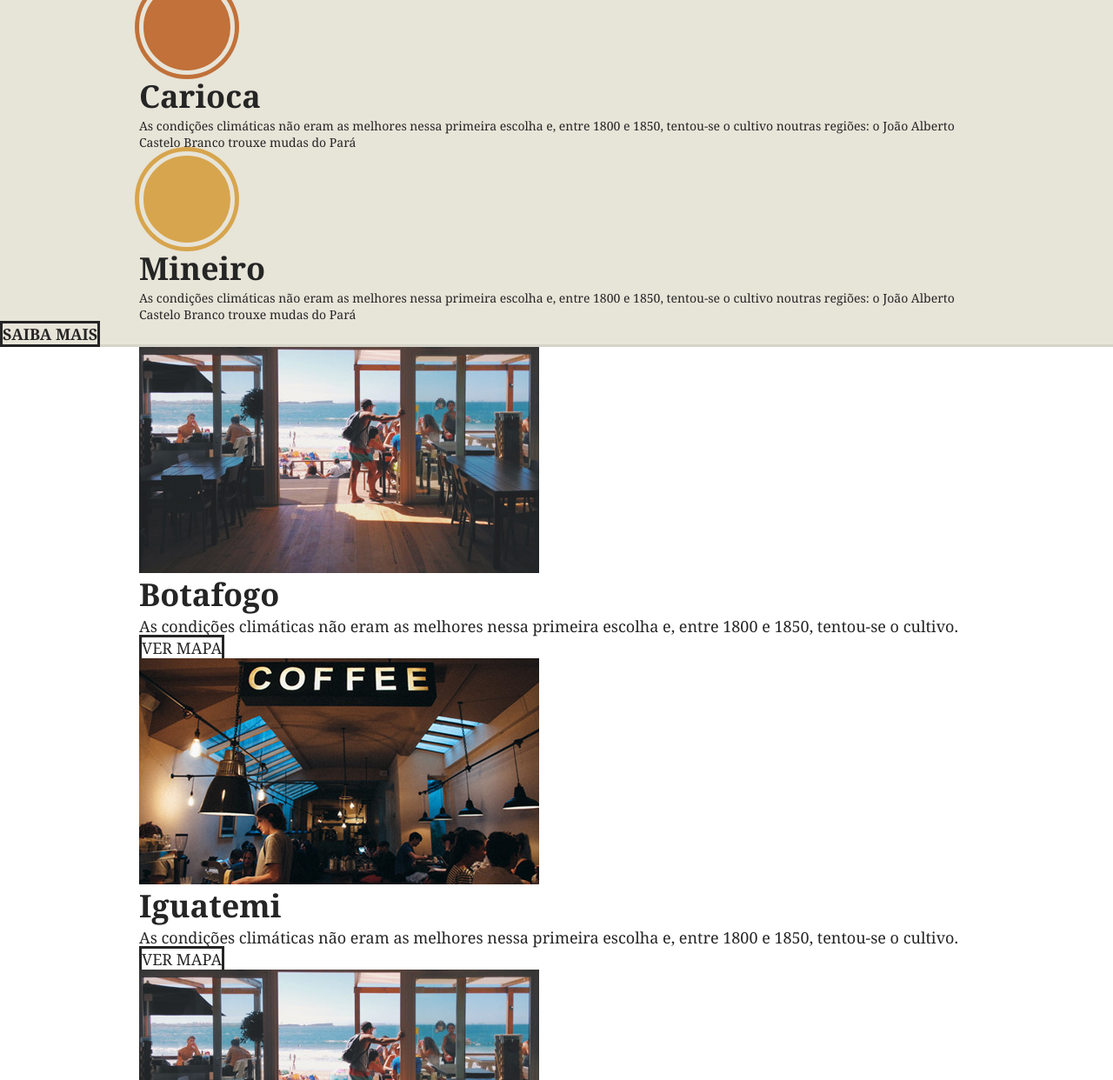
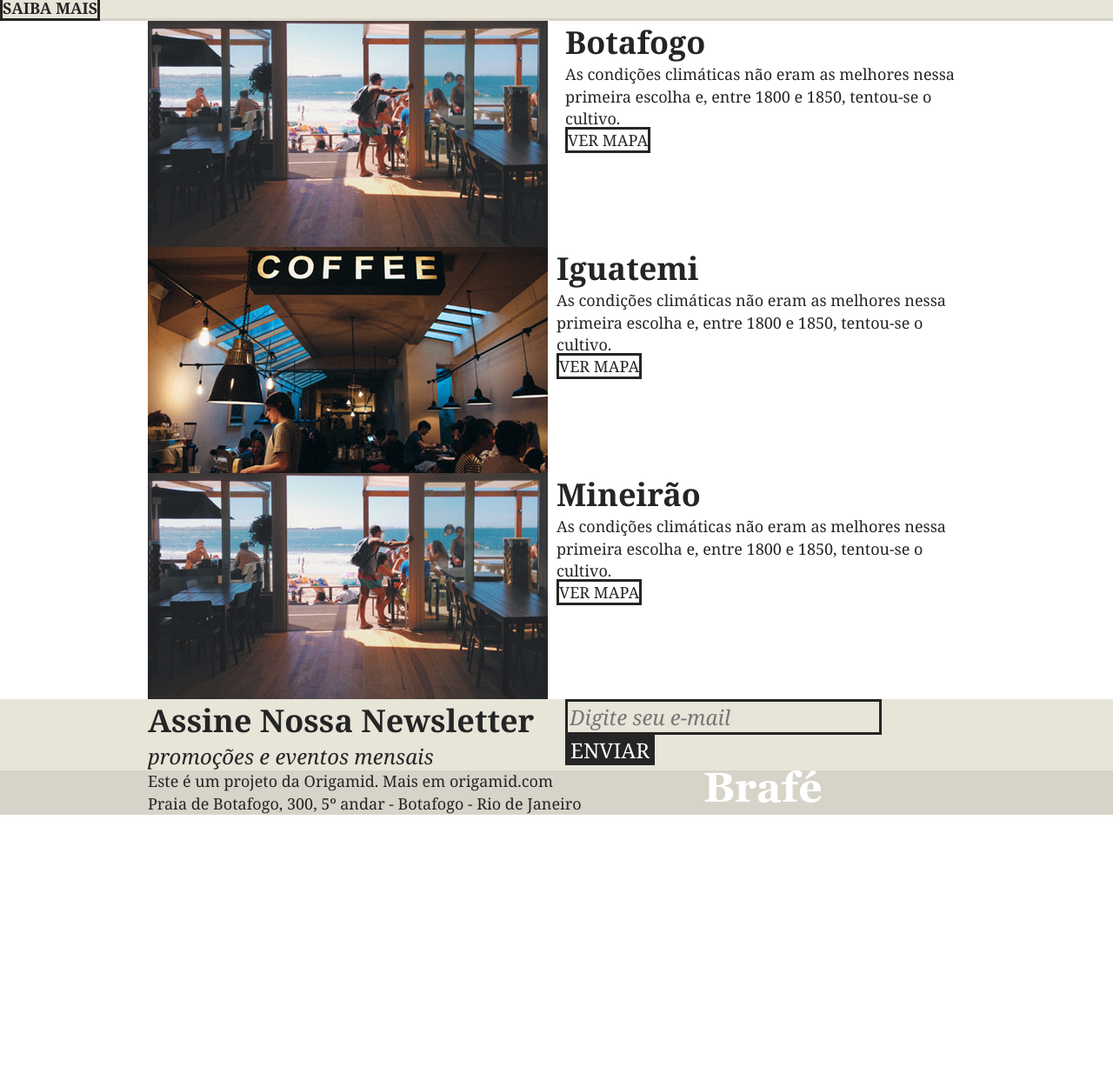
Before and after one commit to Williamxr/Brafe-grid, a plain HTML site: page index.html in a window 1280 px wide. Shown: the part 852-2094 px from the top of the page at 87% size. After the commit the page ends 1789 px from the top, so only its background shows below. Drawn offline with Linux system fonts and the light colour scheme.

Commit message:
Adicionando classes de grid aos elementos

```diff
--- a/index.html
+++ b/index.html
@@ -1,5 +1,6 @@
 <!DOCTYPE html>
 <html>
+
 <head>
 	<title>Brafé 1</title>
 	<meta charset="utf-8">
@@ -7,12 +8,13 @@
 	<link rel="stylesheet" type="text/css" href="css/grid.css">
 	<link rel="stylesheet" type="text/css" href="css/style.css">
 </head>
+
 <body>
 
 	<header class="menu">
 		<div class="container">
-			<a class="menu-logo" href="#"><img src="img/brafe.png" alt="Brafé"></a>
-			<nav class="menu-nav">
+			<a class="menu-logo grid-4" href="#"><img src="img/brafe.png" alt="Brafé"></a>
+			<nav class="menu-nav grid-8">
 				<ul>
 					<li><a href="#">Sobre</a></li>
 					<li><a href="#">Produtos</a></li>
@@ -41,20 +43,20 @@
 			</div>
 		</div>
 		<p>O café é uma bebida produzida a partir dos grãos torrados do fruto do cafeeiro. É servido tradicionalm
-aente quente, mas também pode ser consumido gelado. Ele é um estimulante, por possuir cafeína — geralmente 80 a 140 mg para cada 207 ml dependendo do método de preparação.</p>
+			aente quente, mas também pode ser consumido gelado. Ele é um estimulante, por possuir cafeína — geralmente 80 a 140 mg para cada 207 ml dependendo do método de preparação.</p>
 	</section>
 
 	<section class="produtos">
 		<div class="container">
-			<div class="produtos-item">
+			<div class="produtos-item grid-4">
 				<h2 class="produtos-paulista">Paulista</h2>
 				<p>As condições climáticas não eram as melhores nessa primeira escolha e, entre 1800 e 1850, tentou-se o cultivo noutras regiões: o João Alberto Castelo Branco trouxe mudas do Pará</p>
 			</div>
-			<div class="produtos-item">
+			<div class="produtos-item grid-4">
 				<h2 class="produtos-carioca">Carioca</h2>
 				<p>As condições climáticas não eram as melhores nessa primeira escolha e, entre 1800 e 1850, tentou-se o cultivo noutras regiões: o João Alberto Castelo Branco trouxe mudas do Pará</p>
 			</div>
-			<div class="produtos-item">
+			<div class="produtos-item grid-4">
 				<h2 class="produtos-mineiro">Mineiro</h2>
 				<p>As condições climáticas não eram as melhores nessa primeira escolha e, entre 1800 e 1850, tentou-se o cultivo noutras regiões: o João Alberto Castelo Branco trouxe mudas do Pará</p>
 			</div>
@@ -62,18 +64,22 @@ aente quente, mas também pode ser consumido gelado. Ele é um estimulante, por
 		<a class="produtos-btn" href="#">Saiba Mais</a>
 	</section>
 
-	<section class="locais container">
-		<div class="locais-item">
-			<img src="img/botafogo.jpg" alt="Brafé unidade Botafogo">
-			<div>
+	<section class="locais">
+		<div class="locais-item container">
+			<div class="grid-6">
+				<img src="img/botafogo.jpg" alt="Brafé unidade Botafogo">
+			</div>
+			<div class="grid-6">
 				<h2>Botafogo</h2>
 				<p>As condições climáticas não eram as melhores nessa primeira escolha e, entre 1800 e 1850, tentou-se o cultivo.</p>
 				<a href="#">Ver Mapa</a>
 			</div>
 		</div>
 
-		<div class="locais-item">
-			<img src="img/iguatemi.jpg" alt="Brafé unidade Iguatemi">
+		<div class="locais-item container">
+			<div class="grid-6">
+				<img src="img/iguatemi.jpg" alt="Brafé unidade Iguatemi">
+			</div>
 			<div>
 				<h2>Iguatemi</h2>
 				<p>As condições climáticas não eram as melhores nessa primeira escolha e, entre 1800 e 1850, tentou-se o cultivo.</p>
@@ -81,8 +87,10 @@ aente quente, mas também pode ser consumido gelado. Ele é um estimulante, por
 			</div>
 		</div>
 
-		<div class="locais-item">
-			<img src="img/botafogo.jpg" alt="Brafé unidade Mineirão">
+		<div class="locais-item container">
+			<div class="grid-6">
+				<img src="img/botafogo.jpg" alt="Brafé unidade Mineirão">
+			</div>
 			<div>
 				<h2>Mineirão</h2>
 				<p>As condições climáticas não eram as melhores nessa primeira escolha e, entre 1800 e 1850, tentou-se o cultivo.</p>
@@ -94,11 +102,11 @@ aente quente, mas também pode ser consumido gelado. Ele é um estimulante, por
 
 	<section class="assine">
 		<div class="container">
-			<div class="assine-info">
+			<div class="assine-info grid-6">
 				<h2>Assine Nossa Newsletter</h2>
 				<p>promoções e eventos mensais</p>
 			</div>
-			<form>
+			<form class="grid-6">
 				<label>E-mail</label>
 				<input type="text" placeholder="Digite seu e-mail">
 				<button type="submit">Enviar</button>
@@ -108,10 +116,13 @@ aente quente, mas também pode ser consumido gelado. Ele é um estimulante, por
 
 	<footer class="footer">
 		<div class="container">
-			<p>Este é um projeto da Origamid. Mais em origamid.com<br>Praia de Botafogo, 300, 5º andar - Botafogo - Rio de Janeiro</p>
-			<img src="img/brafe.png" alt="Brafé">
+			<p class="grid-8">Este é um projeto da Origamid. Mais em origamid.com<br>Praia de Botafogo, 300, 5º andar - Botafogo - Rio de Janeiro</p>
+			<div class="grid-4">
+				<img src="img/brafe.png" alt="Brafé">
+			</div>
 		</div>
 	</footer>
 
 </body>
+
 </html>
```
